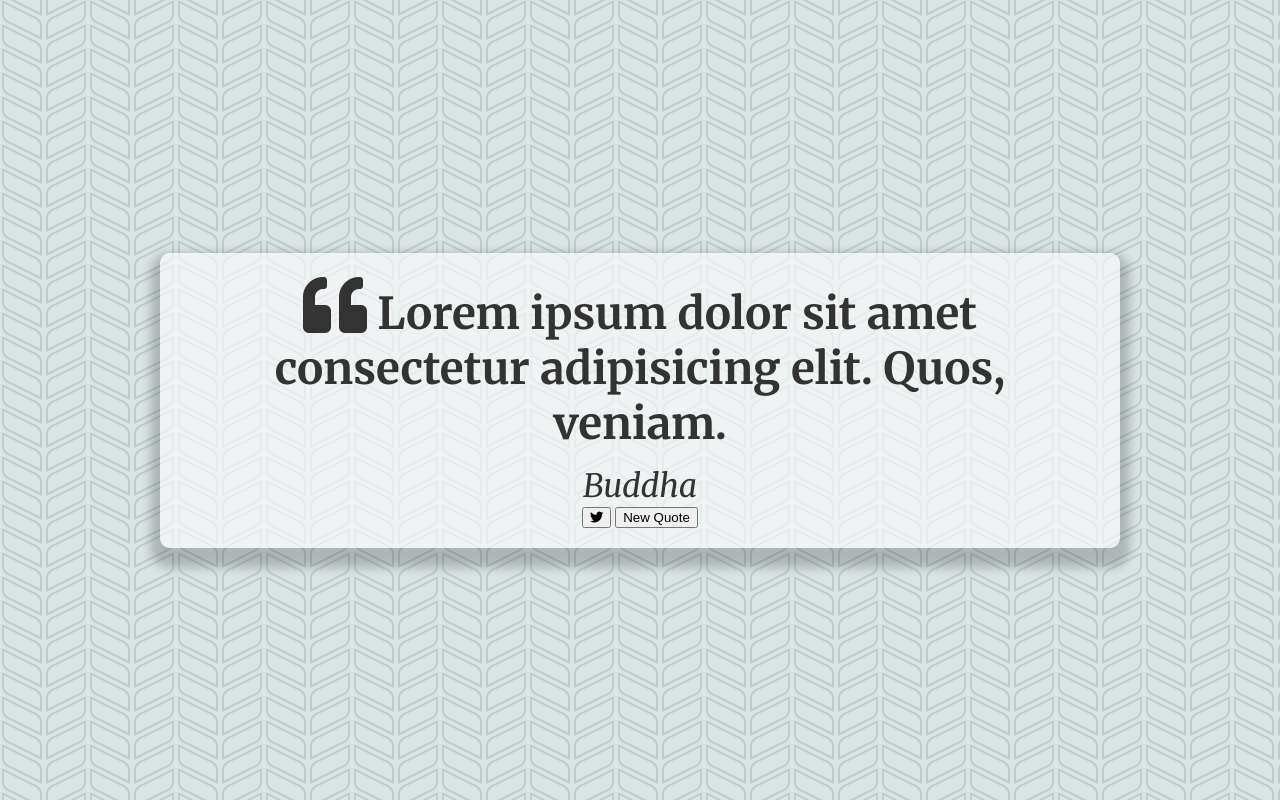
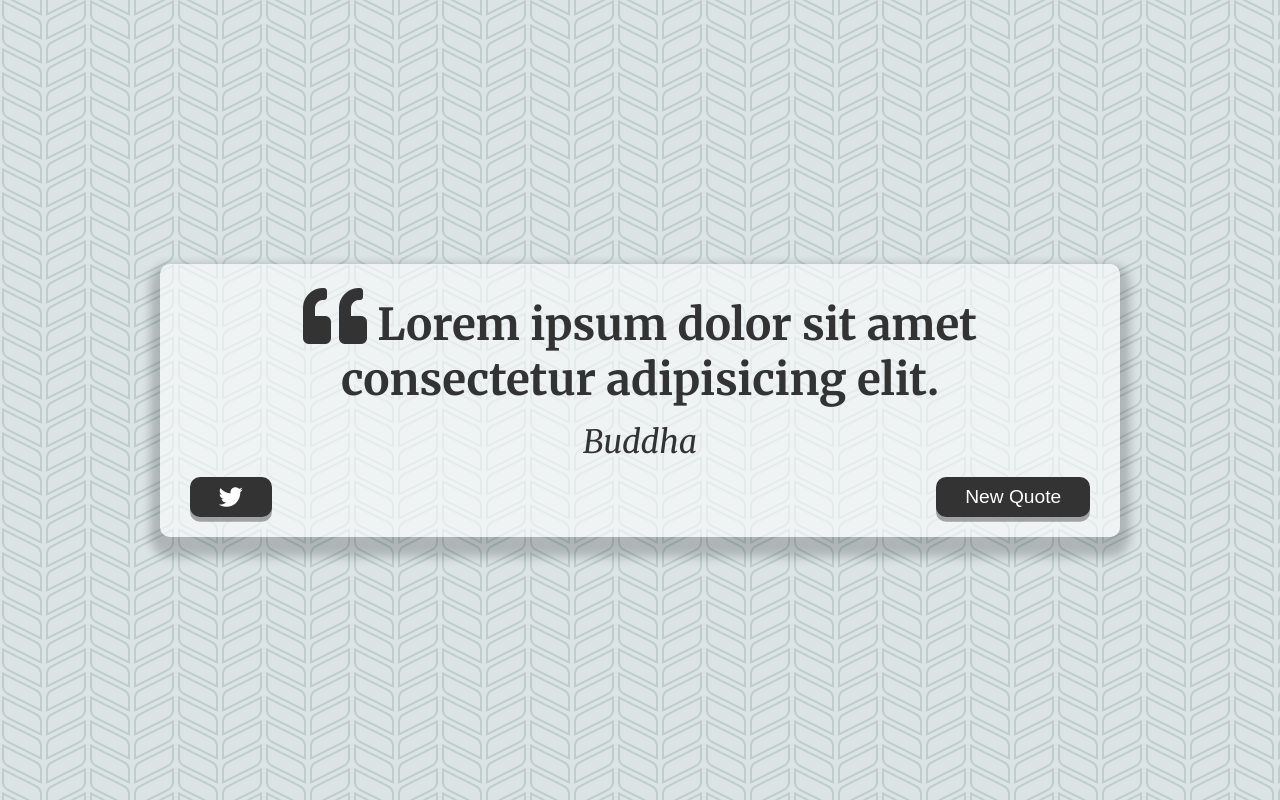
Before and after one commit to ChesterCabahug/quote-generator, a plain HTML site: page index.html in a window 1280 px wide. Drawn offline with Linux system fonts and the light colour scheme.

Commit message:
styled the buttons

```diff
--- a/index.html
+++ b/index.html
@@ -19,7 +19,7 @@
         <!-- quote -->
         <div class="quote-text">
             <i class="fas fa-quote-left"></i>
-            <span id="quote">Lorem ipsum dolor sit amet consectetur adipisicing elit. Quos, veniam.</span>
+            <span id="quote">Lorem ipsum dolor sit amet consectetur adipisicing elit.</span>
         </div>
         <!-- author -->
         <div class="quote-author">
@@ -28,7 +28,7 @@
 
         <!-- buttons -->
         <div class="button-container">
-            <button class="twitter-btn" id="twitter" title="Tweet This!">
+            <button class="twitter-button" id="twitter" title="Tweet This!">
                 <i class="fab fa-twitter"></i>
             </button>
             <button id="new-quote">New Quote</button>
--- a/style.css
+++ b/style.css
@@ -44,6 +44,41 @@ body {
     font-style: italic;
 }
 
+.button-container {
+    margin-top: 15px;
+    display: flex;
+    justify-content: space-between;
+}
+
+button {
+    cursor: pointer;
+    font-size: 1.2rem;
+    height: 2.5rem;
+    border: none;
+    border-radius: 10px;
+    color: #fff;
+    background: #333;
+    outline: none;
+    padding: 0.5rem 1.8rem;
+    box-shadow: 0 0.3rem rgba(121, 121, 121, 0.65);
+}
+
+button:hover {
+    filter: brightness(130%);
+}
+
+button:active {
+    transform: translate(0, 0.3rem);
+    box-shadow: 0 0.1rem rgba(255, 255, 255, 0.65);
+}
+
+.twitter-button:hover {
+    color: #38a1f3;
+}
+
+.fa-twitter {
+    font-size: 1.5rem;
+}
 
 /* for phones and tablet */
 @media screen and (max-width: 1000px) {
```
